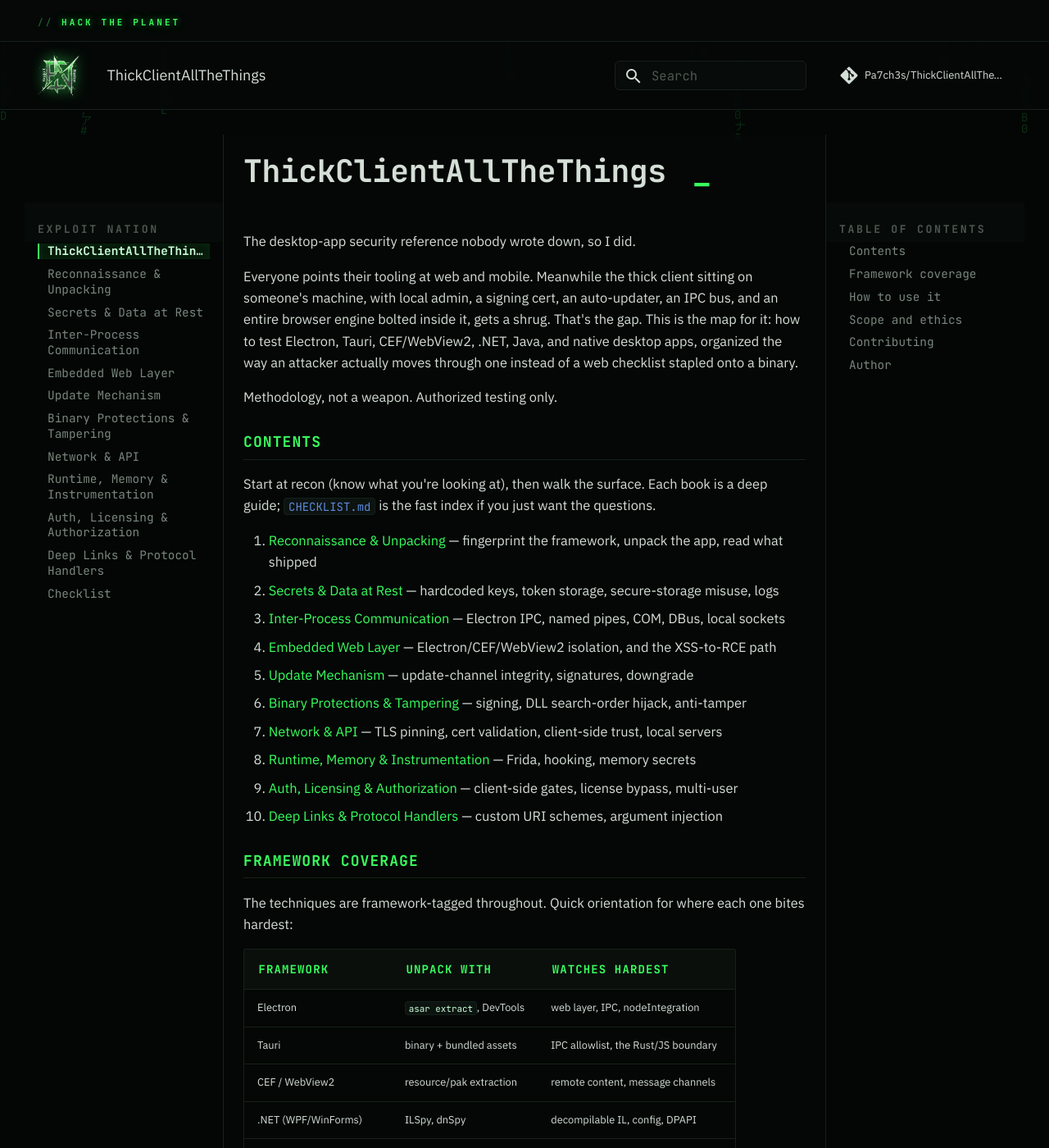
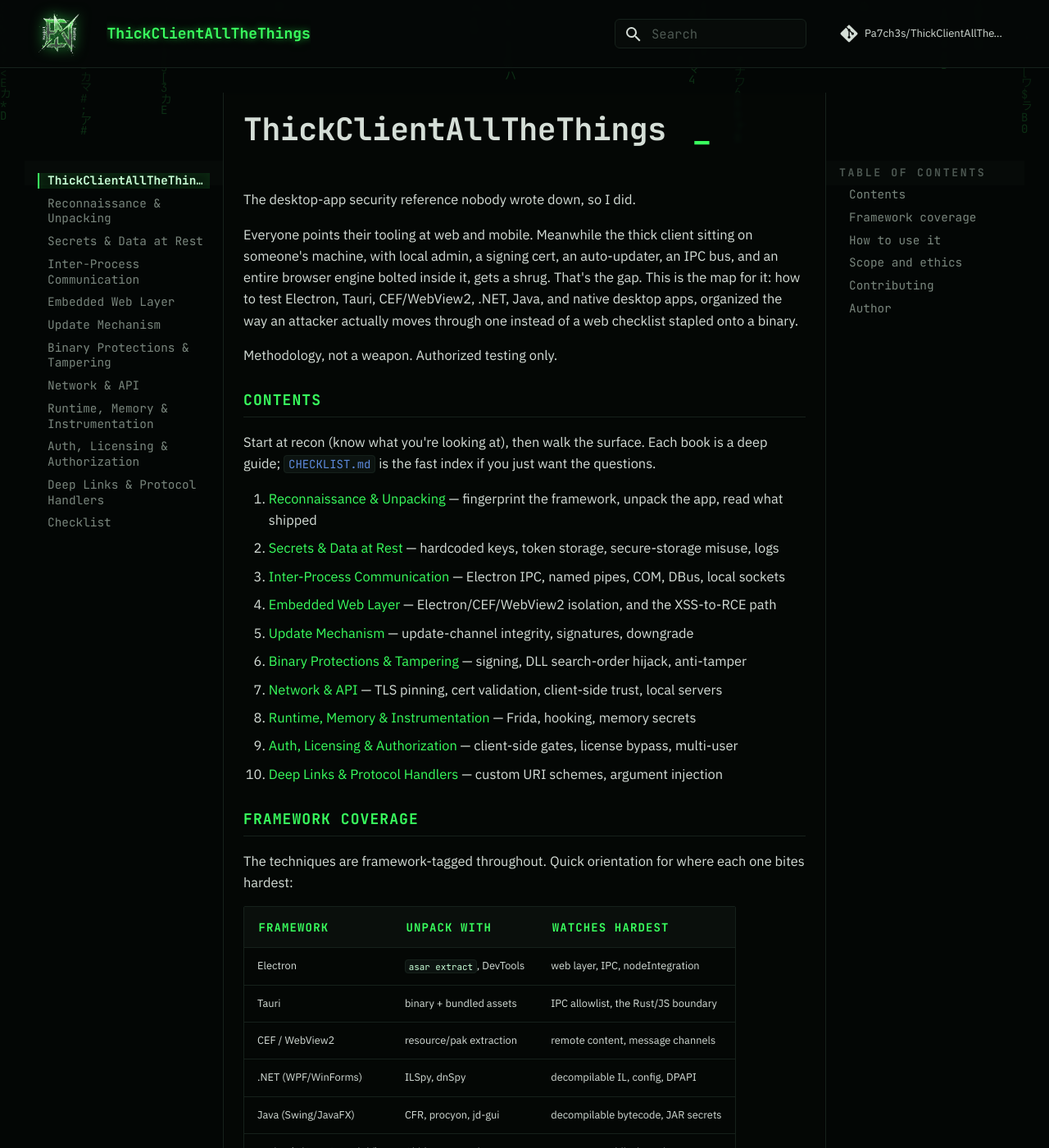
Before and after one commit to Pa7ch3s/ThickClientAllTheThings, an MkDocs documentation site: the page built from docs/index.md, in a window 1280 px wide and 1400 px high. Shown: the whole window at 82% size. Built offline with MkDocs 1.6.1 and Material for MkDocs 9.7.7, drawn with Linux system fonts in a browser that asks for light colours; comment, search, counter and statistics services are not loaded.

Commit message:
Top bar: sticky (no scroll-away), single line, remove announce, green-glow titles, kill sidebar top gap

```diff
--- a/docs/stylesheets/exploit-nation.css
+++ b/docs/stylesheets/exploit-nation.css
@@ -37,7 +37,9 @@
 .md-main, .md-container, .md-grid{ background:transparent; }
 .md-sidebar{ background:rgba(8,12,10,.72); }
 .md-content{ background:rgba(5,8,7,.66); backdrop-filter:blur(2px); border-left:1px solid var(--en-line); border-right:1px solid var(--en-line); }
-.md-content, .md-sidebar, .md-header, .md-banner{ position:relative; z-index:1; }
+.md-content, .md-sidebar{ position:relative; z-index:1; }
+/* top bar stays pinned while scrolling + through instant page transitions (like hacktricks) */
+.md-header{ position:-webkit-sticky; position:sticky; top:0; z-index:10; }
 
 ::selection{ background:rgba(57,255,94,.28); color:#fff; }
 
@@ -47,14 +49,21 @@
 .en-announce b{ color:var(--en-acid); text-shadow:var(--en-glow); }
 
 /* ---- header wordmark + glitch ---- */
-/* the logo image already carries the wordmark, so hide the redundant text title */
+/* the logo image already carries the wordmark, so hide the redundant site-name text */
 .md-header__topic:first-child{ display:none; }
+/* the page/section title that shows in the top bar keeps the green glow */
+.md-header__title{ font-family:var(--en-mono); font-weight:700; }
+.md-header__title .md-ellipsis{ color:var(--en-acid); text-shadow:var(--en-glow); }
 @keyframes en-flick{0%,96%,100%{opacity:1}97%{opacity:.72}98%{opacity:1}}
 .md-header__button.md-logo img, .md-header__button.md-logo svg{ height:2.9rem; width:auto; filter:drop-shadow(0 0 8px rgba(57,255,94,.5)); animation:en-flick 7s steps(1) infinite; }
 
 /* ---- left nav ---- */
 .md-nav{ font-family:var(--en-mono); font-size:.72rem; }
 .md-nav__title{ font-family:var(--en-mono); font-size:.66rem; letter-spacing:.2em; text-transform:uppercase; color:var(--en-faint); }
+/* kill the dead space at the top of the left sidebar: hide the redundant brand label + trim padding */
+.md-sidebar--primary .md-nav--primary > .md-nav__title{ display:none; }
+.md-sidebar{ padding-top:.3rem; }
+.md-sidebar__scrollwrap{ margin-top:0; }
 .md-nav__link{ color:var(--en-dim); border-left:2px solid transparent; padding-left:.5rem; }
 .md-nav__link:hover{ color:var(--en-ink); }
 .md-nav__link--active, .md-nav__item--active > .md-nav__link{
--- a/overrides/main.html
+++ b/overrides/main.html
@@ -1,4 +1,2 @@
 {% extends "base.html" %}
-{% block announce %}
-<span class="en-announce">// <b>HACK THE PLANET</b></span>
-{% endblock %}
+{% block announce %}{% endblock %}
```
